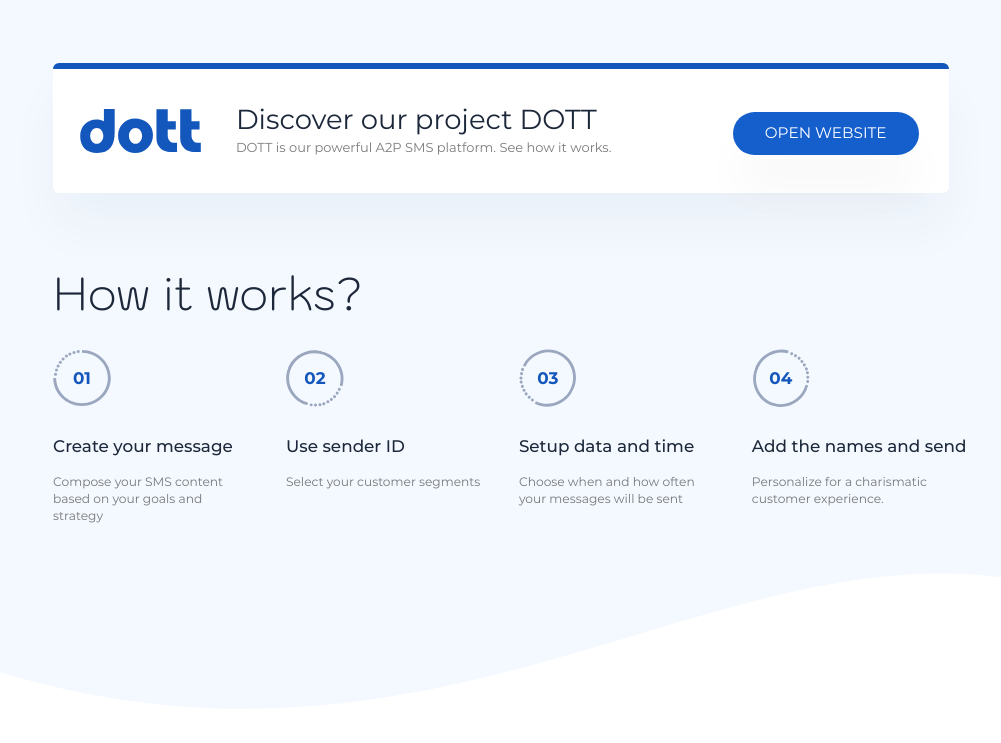
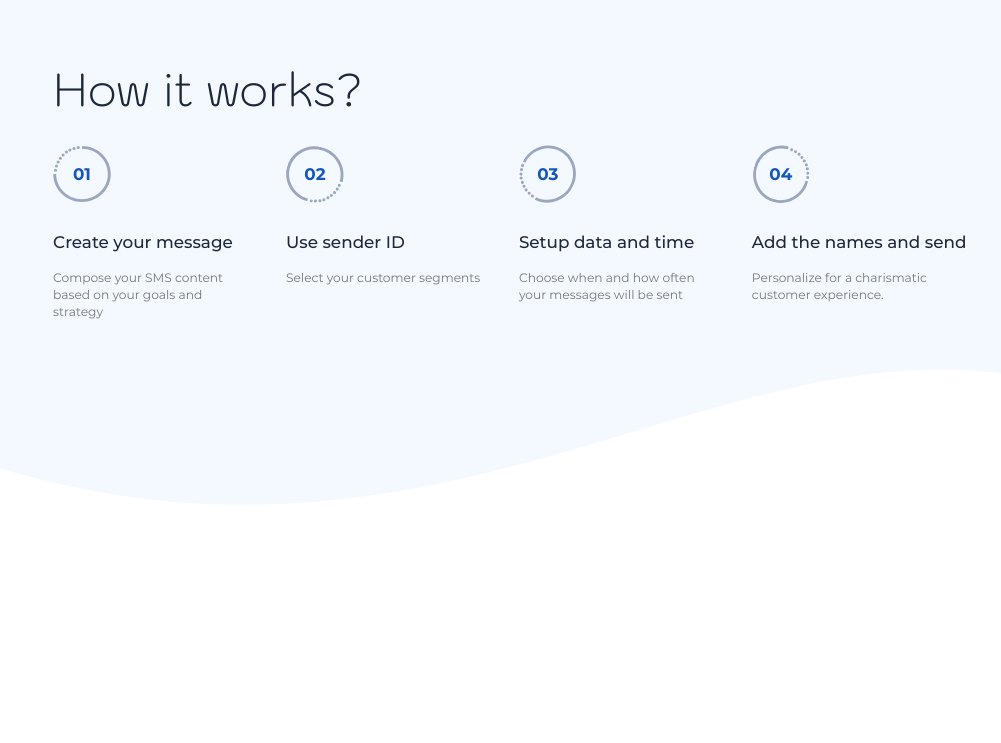
Before and after one commit to sergeantproudly/febotelecom, a website: page a2p-sms.html in a window 1280 px wide. Shown: the part 937-1680 px from the top of the page, without its empty margins (139-1140 px from the left). Drawn offline with Linux system fonts and the light colour scheme.

Commit message:
comment out DOTT in A2P SMS page

```diff
--- a/a2p-sms.html
+++ b/a2p-sms.html
@@ -253,11 +253,11 @@
                         </div>
                     </div>
 
-                    <div class="bl-discover dott">
+                    <!-- <div class="bl-discover dott">
                         <h3>Discover our project DOTT</h3>
                         <p>DOTT is our powerful A2P SMS platform. See how it works.</p>
                         <a href="http://www.dott.ee/" target="_blank"><button class="btn"><span>Open website</span></button></a>
-                    </div>
+                    </div> -->
 
                     <div class="bl-how-works">
                         <h2>How it works?</h2>
```
